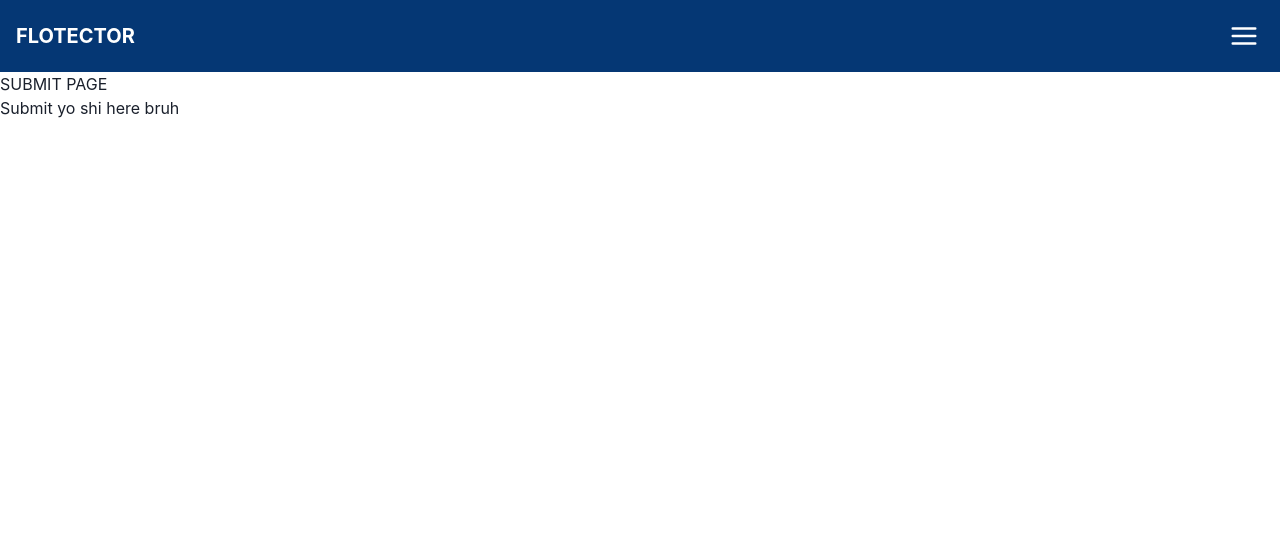
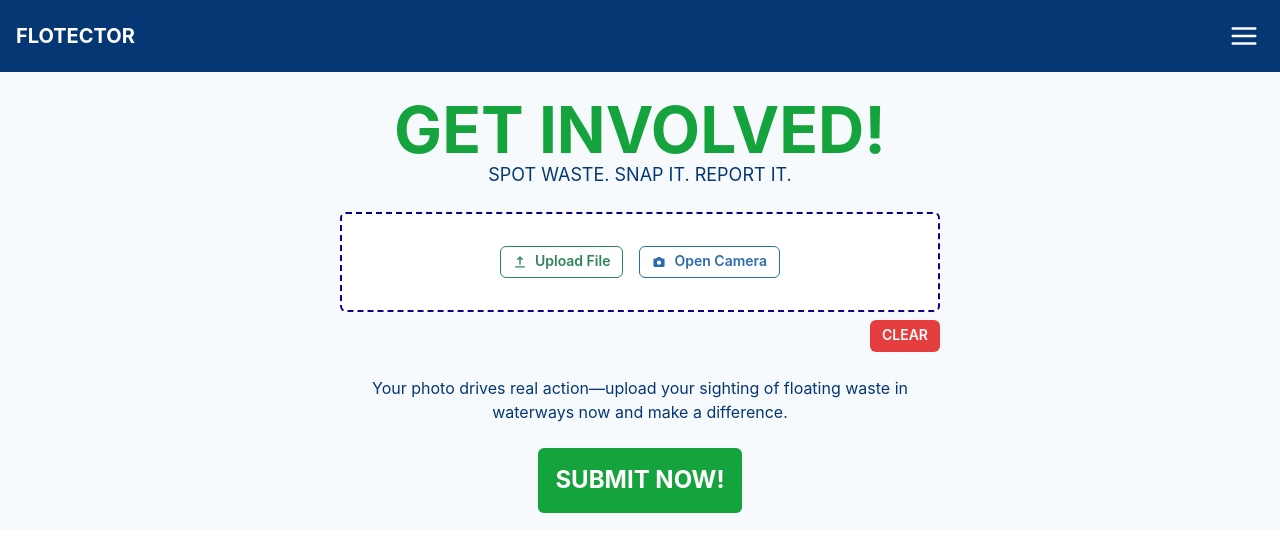
Before and after one commit to charlesascano/flotector, a React (Vite) app in the folder frontend/: page /submit in a window 1280 px wide. Shown: the top 552 px of the page. Built offline with nearby package versions, Linux system fonts and the light colour scheme.

Commit message:
Submission Page added and FileUpload Component. Functionality not yet tested.

```diff
--- a/frontend/package.json
+++ b/frontend/package.json
@@ -28,6 +28,6 @@
     "eslint-plugin-react-hooks": "^5.2.0",
     "eslint-plugin-react-refresh": "^0.4.19",
     "globals": "^16.0.0",
-    "vite": "^6.3.1"
+    "vite": "^6.3.5"
   }
 }
--- /dev/null
+++ b/frontend/src/components/FileUpload.jsx
@@ -0,0 +1,43 @@
+// FileUpload.jsx
+import React, { useRef } from "react";
+import { Box, Button } from "@chakra-ui/react";
+import { HiUpload, HiCamera } from "react-icons/hi";
+
+const FileUpload = ({ onFileSelect, camera = false }) => {
+  const inputRef = useRef(null);
+
+  const handleClick = () => {
+    if (inputRef.current) inputRef.current.click();
+  };
+
+  const handleChange = (event) => {
+    const file = event.target.files?.[0];
+    if (file && onFileSelect) {
+      onFileSelect(file);
+    }
+  };
+
+  return (
+    <Box textAlign="center">
+      <input
+        type="file"
+        accept="image/*"
+        capture={camera ? "environment" : undefined}
+        style={{ display: "none" }}
+        ref={inputRef}
+        onChange={handleChange}
+      />
+      <Button
+        leftIcon={camera ? <HiCamera /> : <HiUpload />}
+        onClick={handleClick}
+        colorScheme={camera ? "blue" : "green"}
+        variant="outline"
+        size="sm"
+      >
+        {camera ? "Open Camera" : "Upload File"}
+      </Button>
+    </Box>
+  );
+};
+
+export default FileUpload;
--- a/frontend/src/components/NavBar.jsx
+++ b/frontend/src/components/NavBar.jsx
@@ -30,9 +30,9 @@ const NavBar = () => {
     <>
       <Box
       bg="#053774"
+      position="fixed"
       p={4}
       color="white"
-      position="fixed"
       top="0"
       left="0"
       right="0"
--- a/frontend/src/pages/Submit.jsx
+++ b/frontend/src/pages/Submit.jsx
@@ -1,21 +1,114 @@
-import React from 'react';
 import {
   Box,
-  Flex
+  Flex,
+  Heading,
+  Button,
+  Center,
+  Text,
+  VStack,
+  HStack,
 } from "@chakra-ui/react";
+import FileUpload from "../components/FileUpload";
 
 const Submission = () => {
+
+  const handleClear = () => {
+    setFile(null);
+  };
+
+  const handleSubmit = () => {
+    if (!file) {
+      toast({
+        title: 'No file selected',
+        description: 'Please upload a photo before submitting.',
+        status: 'warning',
+        duration: 3000,
+        isClosable: true,
+      });
+      return;
+    }
+    toast({
+      title: 'Submitted!',
+      description: 'Thank you for your report.',
+      status: 'success',
+      duration: 3000,
+      isClosable: true,
+    });
+  };
+
   return (
-    <>
-      <Box pt="72px">
-        <Flex>
-          <Box>
-          <h1>SUBMIT PAGE</h1>
-          <p>Submit yo shi here bruh</p>
-         </Box>
-        </Flex>
-      </Box>
-    </>
+    <Box pt="72px">
+    <Center minH="40px" pt={{ base: "100px", md: "20px" }} bg="gray.50" p={4}>
+      <VStack spacing={6} w="full" maxW={{ base: "90%", md: "600px" }} mx="auto" textAlign="center">
+
+        <Heading as="h1" fontSize={{ base:"43px", sm: "43px", md: "64px" }} color="#15A33D">GET INVOLVED!</Heading>
+
+        <Text
+        fontSize={{ base: "16px", sm: "md", md: "lg" }}
+        color="#053774" mt={-8}
+        >
+            SPOT WASTE. SNAP IT. REPORT IT.
+          </Text>
+
+        {/* Dropzone */}
+        <Box
+          w="full"
+          border="2px dashed #0D0088"
+          borderRadius="md"
+          p={8}
+          bg="white"
+          cursor="pointer"
+          display="flex"
+          alignItems="center"
+          justifyContent="center"
+          flexDirection="column"
+        >
+          <HStack spacing={4}>
+            {/* Upload from device */}
+            <FileUpload onFileSelect={(file) => console.log("Uploaded file:", file)} />
+
+            {/* Capture from camera */}
+            <FileUpload
+              onFileSelect={(file) => console.log("Camera file:", file)}
+              camera
+            />
+          </HStack>
+        </Box>
+
+        {/* Clear Btn */}
+        <Button
+          mt={-4}
+          alignSelf="flex-end"
+          size="sm"
+          colorScheme="red"
+          onClick={handleClear}
+        >
+          CLEAR
+        </Button>
+
+
+        <Text fontSize={{ base: "xs", sm: "sm", md: "md" }}
+          color="#053774"
+          px={2}>
+          Your photo drives real action—upload your sighting of floating waste
+          in waterways now and make a difference.
+        </Text>
+
+        <Button
+          color="white"
+          w="204px"
+          h="65px"
+          bg="#15A33D"
+          fontSize="24px"
+          fontWeight="bold"
+          onClick={handleSubmit}
+          _hover={{ bg: '#128B34' }}
+        >
+          SUBMIT NOW!
+        </Button>
+      </VStack>
+    </Center>
+    </Box>
   );
 };
 
```
Also changed, not shown: 1 other file (tests, documents, lock files or other folders).
